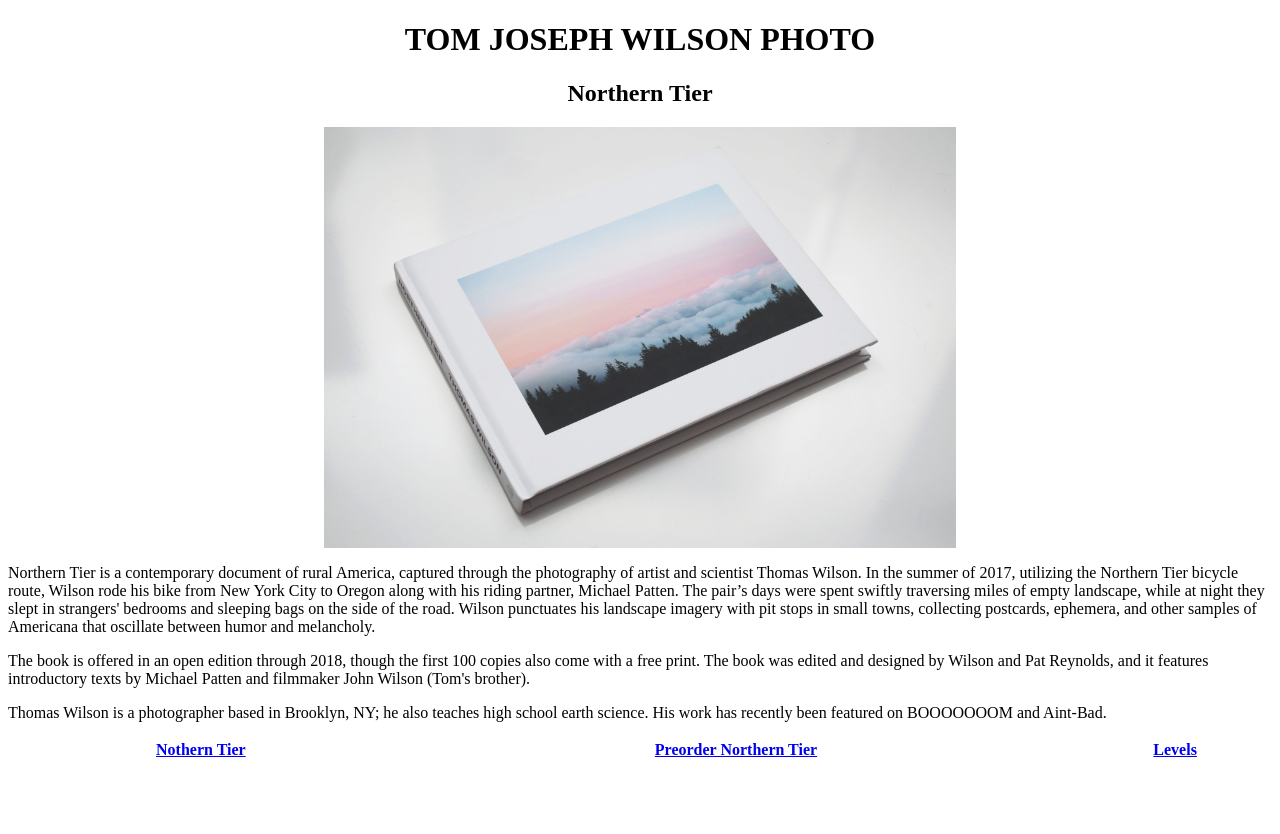
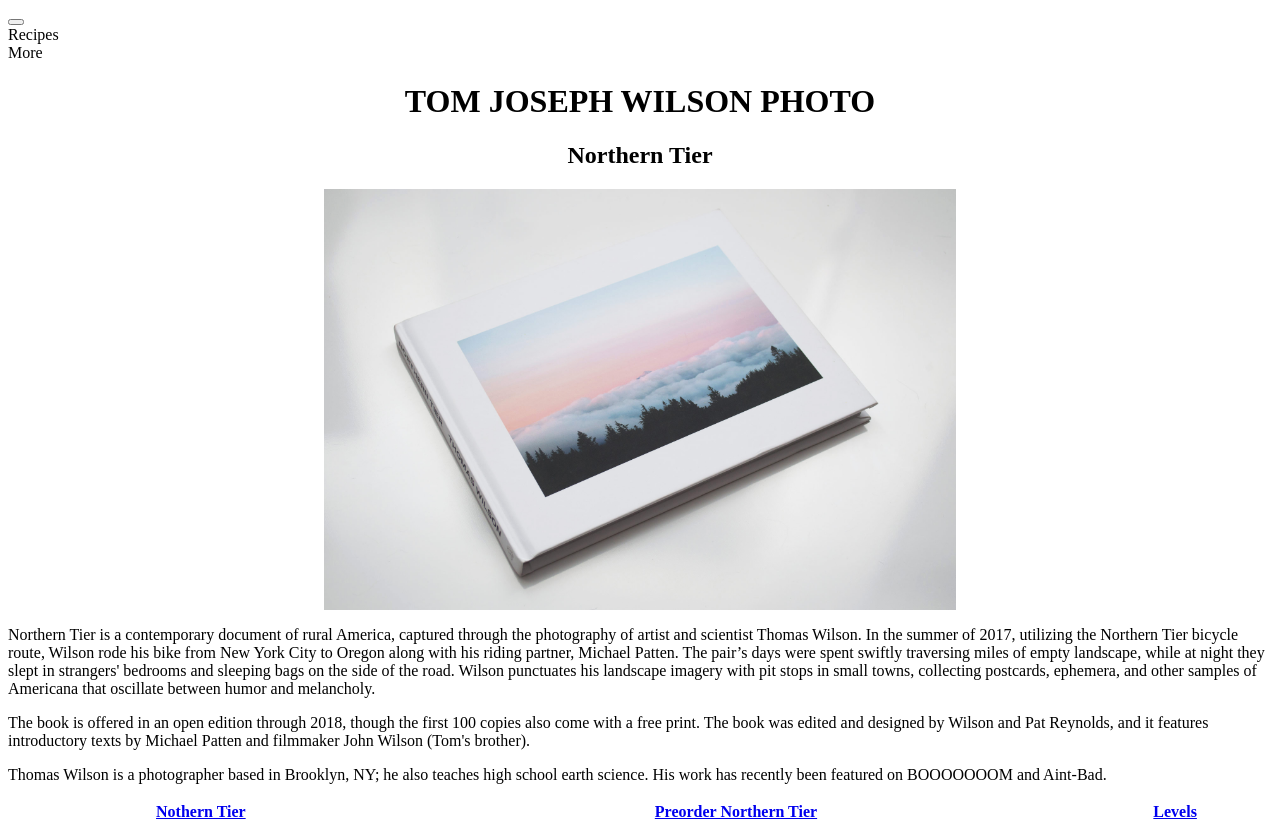
Before and after one commit to tomjosephwilsonphoto/tomjosephwilsonphoto.github.io, a plain HTML site: page index.html in a window 1280 px wide. Before the commit the page ends 800 px from the top, so only its background shows below. Drawn offline with Linux system fonts and the light colour scheme.

Commit message:
Update index.html

```diff
--- a/index.html
+++ b/index.html
@@ -6,6 +6,21 @@
 			</title>
 	</head>
 	<body>
+		 <header class="header">
+            <nav class="hamburger">
+                <button class="hamburger__button">
+                    <span class="hamburger__button--bar"></span>
+                    <span class="hamburger__button--bar"></span>
+                    <span class="hamburger__button--bar"></span>
+                </button>
+            </nav>
+            <nav class="desktop">
+                <div class="desktop__navigation" >
+                    <div>Recipes</div>
+                    <div>More</div>
+                </div>
+            </nav>
+        </header>
 			<h1 style="text-align:center;">TOM JOSEPH WILSON PHOTO
 			</h1>
 
```
